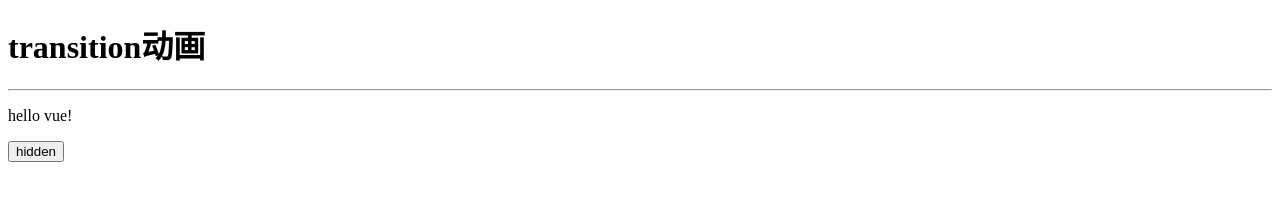
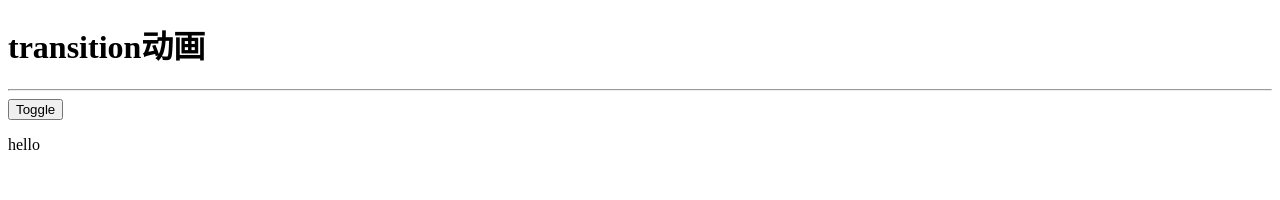
Before and after one commit to 3243239283/vue-, a plain HTML site: page example/transition.html in a window 1280 px wide. Drawn offline with Linux system fonts and the light colour scheme.

Commit message:
transition学习

```diff
--- a/example/transition.html
+++ b/example/transition.html
@@ -9,32 +9,25 @@
 <body>
 	<h1>transition动画</h1>
 	<hr>
-	<div id="app">
+	<div id="demo">
+		<button v-on:click="show = !show">Toggle</button>
 		<transition name="fade">
-			<p v-if="show">{{ message }}</p>
+			<p v-if="show">hello</p>
 		</transition>
-		<button @click="hidden">hidden</button>
 	</div>
 	<style type="text/css">
 		.fade-enter-active, .fade-leave-active {
-		  transition: opacity .5s
+		  transition: opacity 1s
 		}
 		.fade-enter, .fade-leave-active {
-		  opacity: 0
+		  opacity: 0;
 		}
 	</style>
 	<script>
 		var vm=new Vue({
-			el:'#app',
+			el:'#demo',
 			data:{
-				message:'hello vue!',
 				show:true
-			},
-			methods:{
-				hidden:function(){
-					this.show=false
-					this.a++
-				}
 			}
 		})
 	</script>
```
